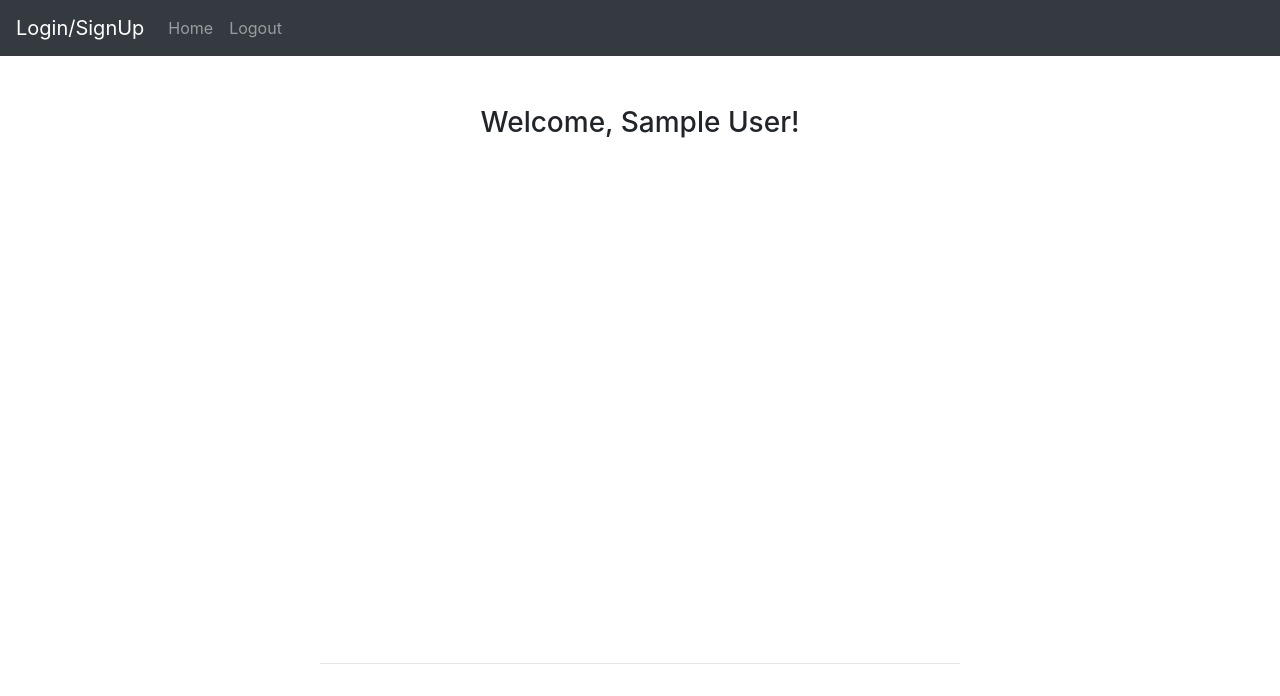
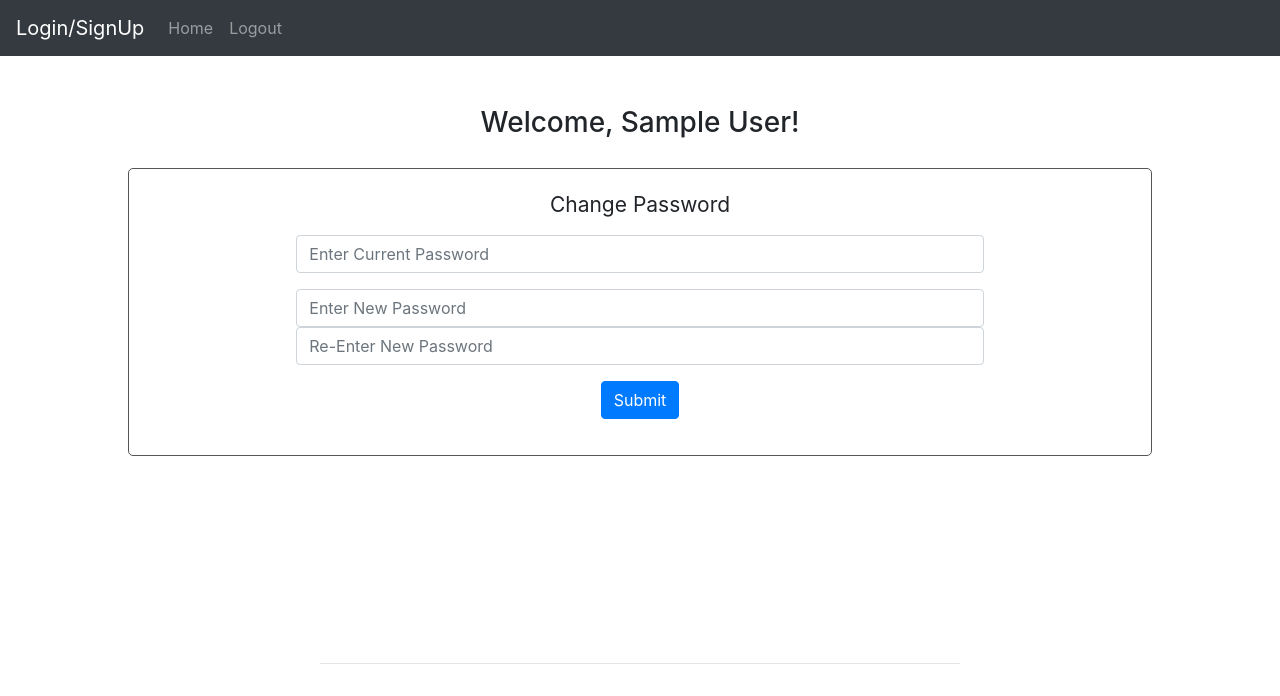
Before and after one commit to jayanth-madupalli/PHP_MySQL-Login-Signup, a PHP site: page / in a window 1280 px wide. Shown: the top 696 px of the page. Run offline with PHP 8.4, Linux system fonts and the light colour scheme; the visitor is signed in with stand-in values (Sample User, id 1); some libraries are stand-ins or nearby versions.

Commit message:
Added Change Password

```diff
--- a/src/db.php
+++ b/src/db.php
@@ -1,3 +1,3 @@
 <?php
-    $conn = mysqli_connect("localhost","","","login_signup");
+    $conn = mysqli_connect("localhost","","","login_signup") or die(mysqli_error());
 ?>
--- a/src/index.php
+++ b/src/index.php
@@ -5,10 +5,48 @@ if(!$is_online){
     exit();
 }
 
+$msg = "";
+
+if(isset($_POST['cpass'])){
+    $currpass = mysqli_real_escape_string($conn, $_POST['pass']);
+    $currpass = md5($udata['salt'].sha1($currpass));
+    $pass1 = mysqli_real_escape_string($conn, $_POST['pass1']);
+    $pass2 = mysqli_real_escape_string($conn, $_POST['pass2']);
+
+    if($currpass != $udata['password']){
+        $msg = "<div class='alert alert-danger text-center'>Invalid Current Password, Please try again.</div>";
+    }else if($pass1 != $pass2){
+        $msg = "<div class='alert alert-danger text-center'>New Passwords do not match, Please try again.</div>";
+    }else{
+        $salt = rand(1000000, 99999999);
+        $pass1 = md5($salt.sha1($pass1));
+        mysqli_query($conn, "UPDATE `users` SET `password`='".$pass1."', `salt`='".$salt."'  WHERE `id`='".$udata['id']."' ");
+        $msg = "<div class='alert alert-success text-center'>Password Changed Successfully.</div>";
+    }
+}
+
+
+
 ?>
 <div class="container" style="width:80%;margin:auto;">
     <div class="row justify-content-center" style="margin:50px 0px 20px 0px">
         <h3>Welcome, <?php echo $udata['name'] ?>!</h3>
     </div>
+    <?php echo $msg ?>
+    <div class="row justify-content-center" style="border: 1px solid #555;padding:20px;text-align:center;border-radius:5px;">
+        <form action="index.php" method="post" style="width:70%;margin:auto;">
+            <span style="font-size:21px;">Change Password</span>
+            <div class="form-group" style="margin-top:15px;">
+                <input class="form-control" type="password" name="pass" placeholder="Enter Current Password" required/>
+            </div>
+            <div class="form-group">
+                <input class="form-control" type="password" name="pass1" placeholder="Enter New Password" required/>
+                <input class="form-control" type="password" name="pass2" placeholder="Re-Enter New Password" required/>
+            </div>
+            <div class="form-group">
+                <input type="submit" class="btn btn-primary" value="Submit" name="cpass" />
+            </div>
+        </form>
+    </div>
 </div>
 <?php include('footer.php') ?>
```
